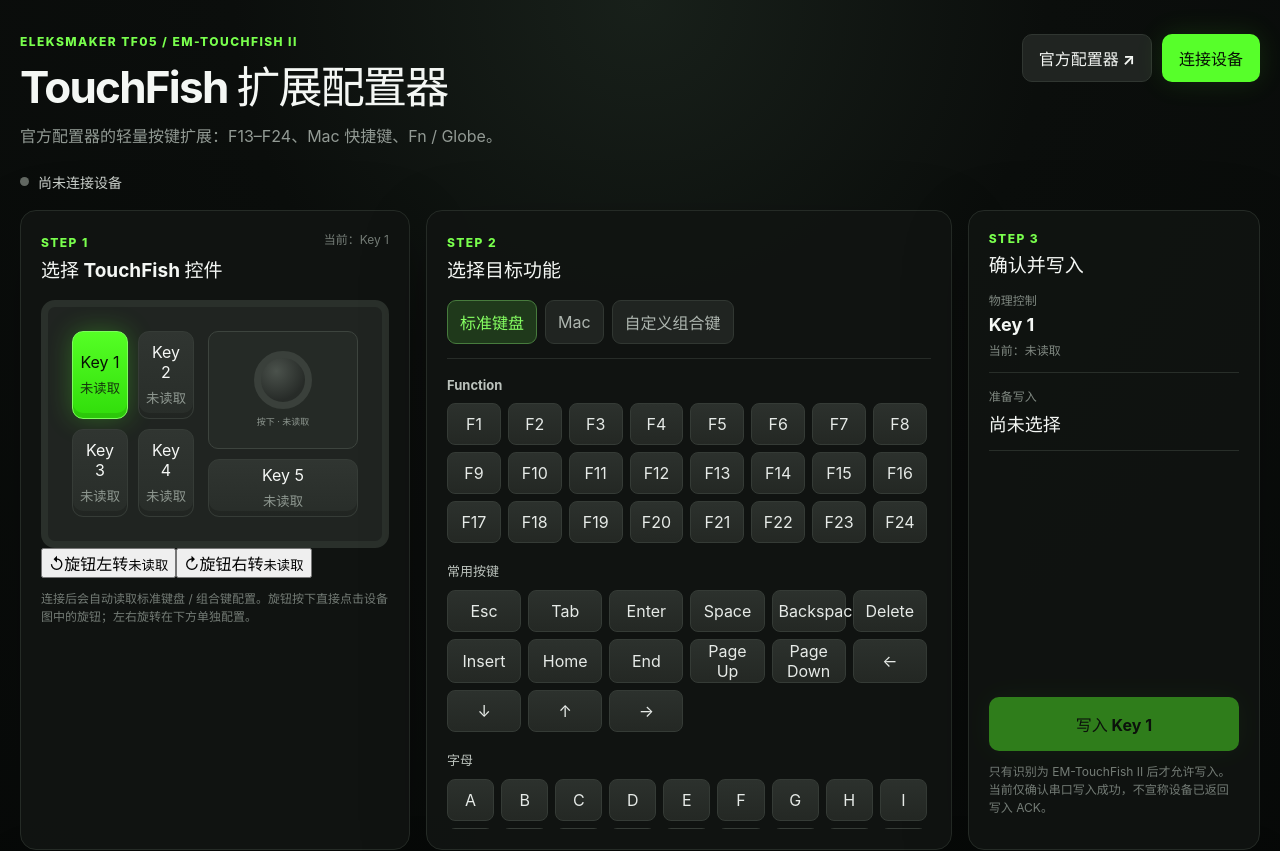
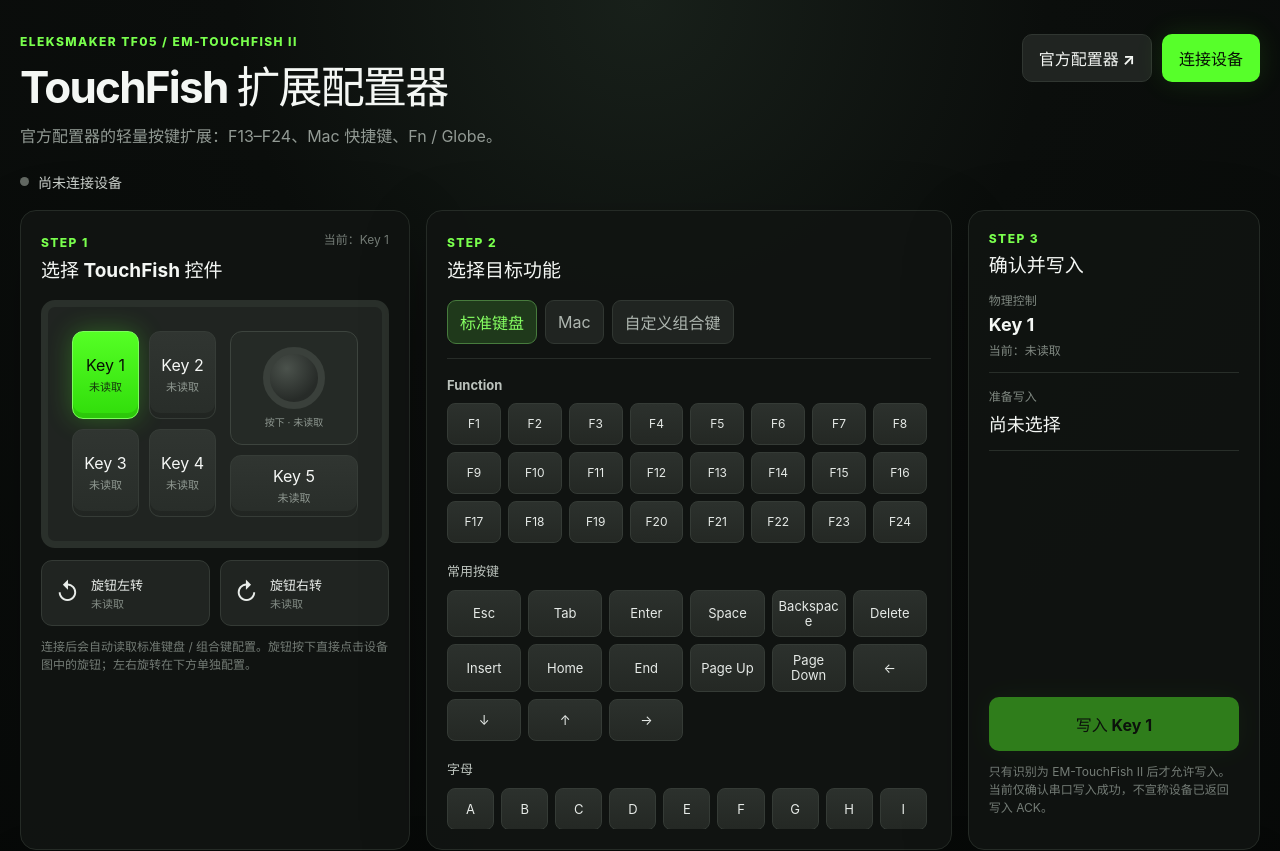
Before and after one commit to keru-s/touchfish-extended-configurator, a React (Vite) app: page / in a window 1280 px wide. Shown: the top 851 px of the page. Built offline with nearby package versions, Linux system fonts and the light colour scheme.

Commit message:
style: simplify rotary controls and prevent key label overflow

```diff
--- a/src/styles.css
+++ b/src/styles.css
@@ -44,32 +44,42 @@
 
 .touchfish-layout { display: flex; gap: 14px; padding: 24px; border-radius: 14px; background: #202421; border: 7px solid #2a302b; }
 .key-grid { flex: 1; display: grid; grid-template-columns: repeat(2, minmax(0, 1fr)); gap: 10px; }
-.dial-column { width: 42%; min-width: 150px; display: grid; grid-template-rows: 1fr auto; gap: 10px; }
-.physical-key { min-height: 88px; border: 1px solid #363c37; background: linear-gradient(#303531, #282d29); color: #f5f7f5; border-radius: 11px; box-shadow: inset 0 -5px 0 rgba(0,0,0,.18); display: flex; flex-direction: column; align-items: center; justify-content: center; gap: 6px; }
-.physical-key small { color: #8f9891; max-width: 100%; overflow: hidden; text-overflow: ellipsis; white-space: nowrap; }
+.dial-column { width: 34%; min-width: 128px; display: grid; grid-template-rows: 1fr auto; gap: 10px; }
+.physical-key { min-height: 88px; min-width: 0; padding: 10px 8px; border: 1px solid #363c37; background: linear-gradient(#303531, #282d29); color: #f5f7f5; border-radius: 11px; box-shadow: inset 0 -5px 0 rgba(0,0,0,.18); display: flex; flex-direction: column; align-items: center; justify-content: center; gap: 6px; }
+.physical-key > span { max-width: 100%; overflow-wrap: anywhere; text-align: center; }
+.physical-key small { color: #8f9891; width: 100%; max-width: 100%; white-space: normal; overflow-wrap: anywhere; text-align: center; line-height: 1.25; font-size: 11px; }
 .physical-key.selected { background: linear-gradient(#55ff25, #30dd0a); color: #071005; border-color: #7cff5b; box-shadow: 0 0 26px rgba(87, 255, 42, .28), inset 0 -5px 0 rgba(0,0,0,.1); }
 .physical-key.selected small { color: #15360d; }
 .physical-key.compact { min-height: 58px; }
-.rotary-row { display: grid; grid-template-columns: 34px minmax(76px, 1fr) 34px; gap: 6px; min-height: 100px; }
-.rotary-control, .dial { border: 1px solid #3d443e; border-radius: 10px; background: #252a26; color: #dce2dd; min-width: 0; }
-.rotary-control { padding: 7px 3px; display: flex; flex-direction: column; align-items: center; justify-content: center; gap: 7px; font-size: 20px; }
-.rotary-control small { width: 100%; overflow: hidden; text-overflow: ellipsis; white-space: nowrap; color: #7f8981; font-size: 8px; }
-.dial { display: flex; flex-direction: column; place-items: center; align-items: center; justify-content: center; gap: 6px; padding: 8px 4px; }
-.dial span { width: 58px; aspect-ratio: 1; border-radius: 50%; display: block; background: radial-gradient(circle at 35% 30%, #4b524c, #272b28 70%); border: 7px solid #3a403b; }
-.dial small { width: 100%; overflow: hidden; text-overflow: ellipsis; white-space: nowrap; color: #8f9891; font-size: 9px; }
-.rotary-control.selected, .dial.selected { color: #071005; border-color: #7cff5b; background: linear-gradient(#55ff25, #30dd0a); box-shadow: 0 0 22px rgba(87,255,42,.22); }
-.rotary-control.selected small, .dial.selected small { color: #15360d; }
+
+.dial { border: 1px solid #3d443e; border-radius: 12px; background: #252a26; color: #dce2dd; min-height: 106px; min-width: 0; display: flex; flex-direction: column; align-items: center; justify-content: center; gap: 7px; padding: 9px 7px; }
+.dial span { width: 62px; max-width: 78%; aspect-ratio: 1; border-radius: 50%; display: block; background: radial-gradient(circle at 35% 30%, #4b524c, #272b28 70%); border: 7px solid #3a403b; }
+.dial small { width: 100%; color: #8f9891; white-space: normal; overflow-wrap: anywhere; text-align: center; line-height: 1.2; font-size: 10px; }
+.dial.selected { color: #071005; border-color: #7cff5b; background: linear-gradient(#55ff25, #30dd0a); box-shadow: 0 0 22px rgba(87,255,42,.22); }
+.dial.selected small { color: #15360d; }
 .dial.selected span { border-color: #1f9f08; background: radial-gradient(circle at 35% 30%, #88ff69, #31d911 75%); }
+
+.rotary-actions { display: grid; grid-template-columns: repeat(2, minmax(0, 1fr)); gap: 10px; margin-top: 12px; }
+.rotary-action { min-width: 0; min-height: 66px; padding: 10px 14px; border: 1px solid #343a35; border-radius: 11px; background: #202421; color: #e9edea; display: flex; align-items: center; gap: 12px; text-align: left; }
+.rotary-action:hover { border-color: #5bdc3a; }
+.rotary-action > span:last-child { min-width: 0; display: grid; gap: 4px; }
+.rotary-action strong { font-size: 13px; }
+.rotary-action small { color: #828b84; font-size: 11px; white-space: normal; overflow-wrap: anywhere; line-height: 1.2; }
+.rotary-action.selected { background: #1f391b; color: #86ff62; border-color: #477b3d; box-shadow: 0 0 18px rgba(87,255,42,.12); }
+.rotary-action.selected small { color: #a8d99b; }
+.rotary-icon { flex: 0 0 auto; font-size: 24px; line-height: 1; }
 
 .tabs { display: flex; gap: 8px; padding-bottom: 14px; border-bottom: 1px solid #272c28; }
 .tabs button, .modifier-row button { border: 1px solid #313732; background: #202421; color: #aeb6b0; padding: 9px 12px; border-radius: 9px; }
 .tabs button.active, .modifier-row button.active { background: #1f391b; color: #86ff62; border-color: #477b3d; }
 .picker-scroll { max-height: 470px; overflow: auto; padding-right: 4px; }
-.key-picker { display: grid; grid-template-columns: repeat(auto-fill, minmax(64px, 1fr)); gap: 7px; }
-.key-picker button { min-height: 42px; border: 1px solid #353b36; background: linear-gradient(#2c312d, #242824); color: #e6eae7; border-radius: 8px; }
+.key-picker { display: grid; grid-template-columns: repeat(auto-fill, minmax(74px, 1fr)); gap: 7px; }
+.key-picker button { min-height: 42px; min-width: 0; padding: 8px 6px; border: 1px solid #353b36; background: linear-gradient(#2c312d, #242824); color: #e6eae7; border-radius: 8px; overflow-wrap: anywhere; line-height: 1.15; font-size: 13px; }
 .key-picker button:hover { border-color: #64e943; color: #8aff68; }
 .function-picker { grid-template-columns: repeat(8, minmax(48px, 1fr)); }
+.function-picker button { font-size: 12px; }
 .letters { grid-template-columns: repeat(9, minmax(44px, 1fr)); }
+.punctuation-picker { grid-template-columns: repeat(auto-fill, minmax(48px, 1fr)); }
 
 .preset-grid { display: grid; grid-template-columns: repeat(2, minmax(0, 1fr)); gap: 9px; max-height: 495px; overflow: auto; }
 .preset-card { text-align: left; border: 1px solid #313732; background: #202421; border-radius: 10px; color: #eef2ef; padding: 13px; min-height: 75px; display: flex; flex-direction: column; gap: 6px; }
@@ -84,7 +94,7 @@
 .write-card { display: flex; flex-direction: column; }
 .assignment-summary { display: grid; gap: 6px; padding: 14px 0; border-bottom: 1px solid #282e29; }
 .assignment-summary span, .assignment-summary small { color: #7f8880; font-size: 12px; }
-.assignment-summary strong { font-size: 18px; }
+.assignment-summary strong { font-size: 18px; overflow-wrap: anywhere; }
 .fn-card { margin-top: 14px; padding: 13px; border-radius: 10px; border: 1px solid #3b5935; background: #162015; }
 .fn-card p { color: #98a398; font-size: 12px; line-height: 1.5; }
 .fn-card code { display: block; color: #b6ff9f; background: #0c110c; padding: 10px; overflow-wrap: anywhere; border-radius: 7px; font-size: 11px; line-height: 1.5; }
@@ -110,7 +120,8 @@
   .workspace { grid-template-columns: 1fr; }
   .write-card { grid-column: auto; }
   .touchfish-layout { padding: 14px; }
-  .dial-column { min-width: 136px; }
+  .dial-column { min-width: 118px; }
+  .rotary-actions { grid-template-columns: 1fr; }
   .function-picker { grid-template-columns: repeat(4, 1fr); }
   .letters { grid-template-columns: repeat(5, 1fr); }
   .preset-grid { grid-template-columns: 1fr; }
```
